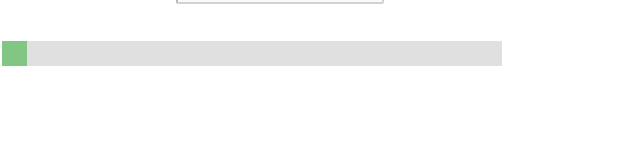
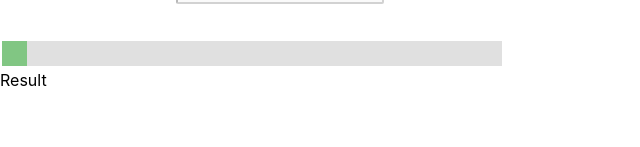
Before and after one commit to SRILAKSHMI576/InterestCalculator, a React (Create React App) app: page / in a window 1280 px wide. Shown: the part 153-300 px from the top of the page, without its empty margins (0-640 px from the left). Built offline with nearby package versions, Linux system fonts and the light colour scheme.

Commit message:
Create Result component

```diff
--- a/src/InterestCalculator/InterestCalculator.js
+++ b/src/InterestCalculator/InterestCalculator.js
@@ -1,5 +1,6 @@
 import React from "react";
 import Slider from "../Slider/Slider";
+import Result from "../Result/Result";
 
 class InterestCalculator extends React.Component {
   render() {
@@ -7,6 +8,7 @@
       <div>
         <Slider title="Amount" min="500" max="5000" />
         <Slider title="Loan duration" min="6" max="24" />
+        <Result />
       </div>
     );
   }
--- /dev/null
+++ b/src/Result/Result.js
@@ -0,0 +1,6 @@
+import React from "react";
+
+function Result() {
+  return <div>Result</div>;
+}
+export default Result;
```
